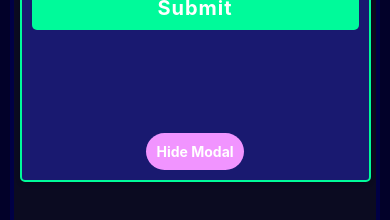
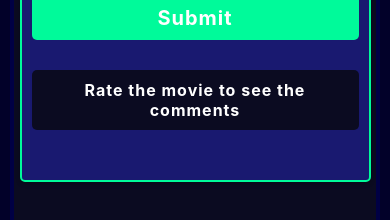
Before and after one commit to Eli-BH/consensus-app, a React Native app: screen /Group in a window 390 px wide. Both pictures are taken after a click on the element 195 px from the left and 299 px from the top of the page. Shown: the part 496-716 px from the top of the page. Built offline with nearby package versions, Linux system fonts and the light colour scheme.

Commit message:
Update: movie details text
movie details now includes text that tells the user to make a rating to see the rest of the comments.

```diff
--- a/firebaseConfig.js
+++ b/firebaseConfig.js
@@ -1,6 +1,5 @@
 // Import the functions you need from the SDKs you need
 import { initializeApp } from "firebase/app";
-import { getAnalytics } from "firebase/analytics";
 import {
   FIREBASE_API_KEY,
   FIREBASE_AUTH_DOMAIN,
@@ -27,4 +26,5 @@ const firebaseConfig = {
 
 // Initialize Firebase
 const app = initializeApp(firebaseConfig);
-const analytics = getAnalytics(app);
+
+export default app;
--- a/src/components/Modals/MovieDetailsModal.js
+++ b/src/components/Modals/MovieDetailsModal.js
@@ -91,15 +91,11 @@ const MovieDetailsModal = ({ open, setOpen }) => {
               <Text style={styles.commentSection.buttonText}>Submit</Text>
             </TouchableOpacity>
           </View>
-
-          <TouchableOpacity
-            style={styles.openButton}
-            onPress={() => {
-              setOpen(!open);
-            }}
-          >
-            <Text style={styles.textStyle}>Hide Modal</Text>
-          </TouchableOpacity>
+          <View style={styles.commentSection.loginTextContianer}>
+            <Text style={styles.commentSection.loginText}>
+              Rate the movie to see the comments
+            </Text>
+          </View>
         </View>
       </View>
     </Modal>
@@ -115,6 +111,23 @@ const styles = StyleSheet.create({
     justifyContent: "center",
     alignItems: "center",
     marginTop: 20,
+
+    loginTextContianer: {
+      justifyContent: "center",
+      alignItems: "center",
+      marginTop: 30,
+      borderRadius: 5,
+      padding: 10,
+      backgroundColor: "#0b0b21",
+    },
+
+    loginText: {
+      color: "white",
+      fontSize: 16,
+      fontWeight: "bold",
+      textAlign: "center",
+      letterSpacing: 1,
+    },
 
     buttonText: {
       color: "white",
@@ -258,6 +271,7 @@ const styles = StyleSheet.create({
     borderRadius: 5,
     height: 500,
     width: "90%",
+    paddingTop: 20,
     padding: 10,
     alignItems: "center",
     shadowColor: "#000",
--- a/src/components/homeCards/AddCard.js
+++ b/src/components/homeCards/AddCard.js
@@ -18,21 +18,21 @@ const newGroup = {
 };
 
 const AddCard = () => {
-  const db = getFirestore(app); // Initialize Firestore
+  //r const db = getFirestore(app); // Initialize Firestore
 
-  const addGroup = async (groupData) => {
-    console.log("Attempting to add group...");
+  // const addGroup = async (groupData) => {
+  //   console.log("Attempting to add group...");
 
-    try {
-      const docRef = doc(db, "groups", groupData.name); // Corrected to define docRef
-      await setDoc(docRef, groupData);
+  //   try {
+  //     const docRef = doc(db, "groups", groupData.name); // Corrected to define docRef
+  //     await setDoc(docRef, groupData);
 
-      console.log("Document successfully written!");
-      console.log("Group reference: ", docRef); // Corrected log
-    } catch (error) {
-      console.error("Error adding document: ", error);
-    }
-  };
+  //     console.log("Document successfully written!");
+  //     console.log("Group reference: ", docRef); // Corrected log
+  //   } catch (error) {
+  //     console.error("Error adding document: ", error);
+  //   }
+  // };
 
   return <Button title="Add Group" onPress={() => addGroup(newGroup)} />;
 };
```
